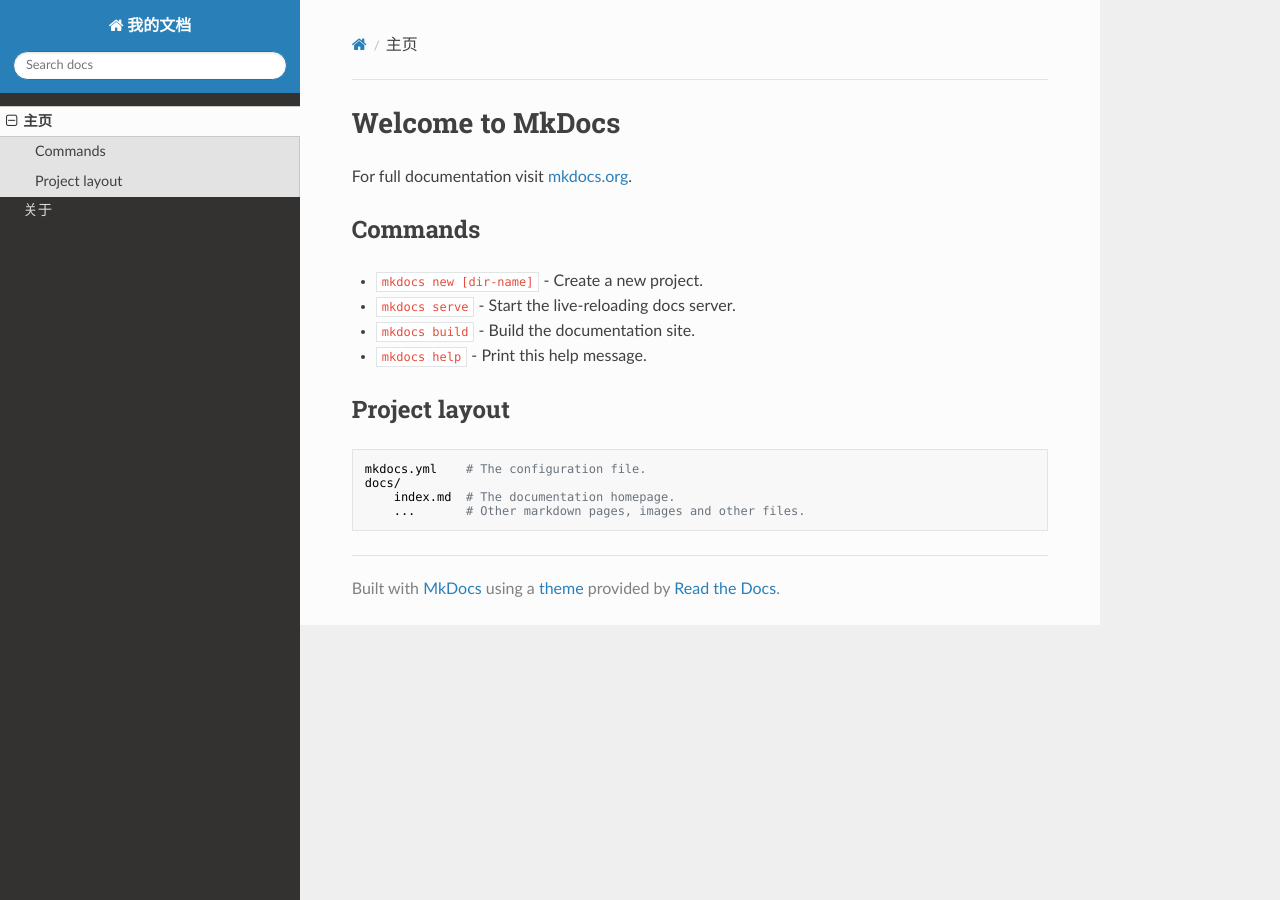
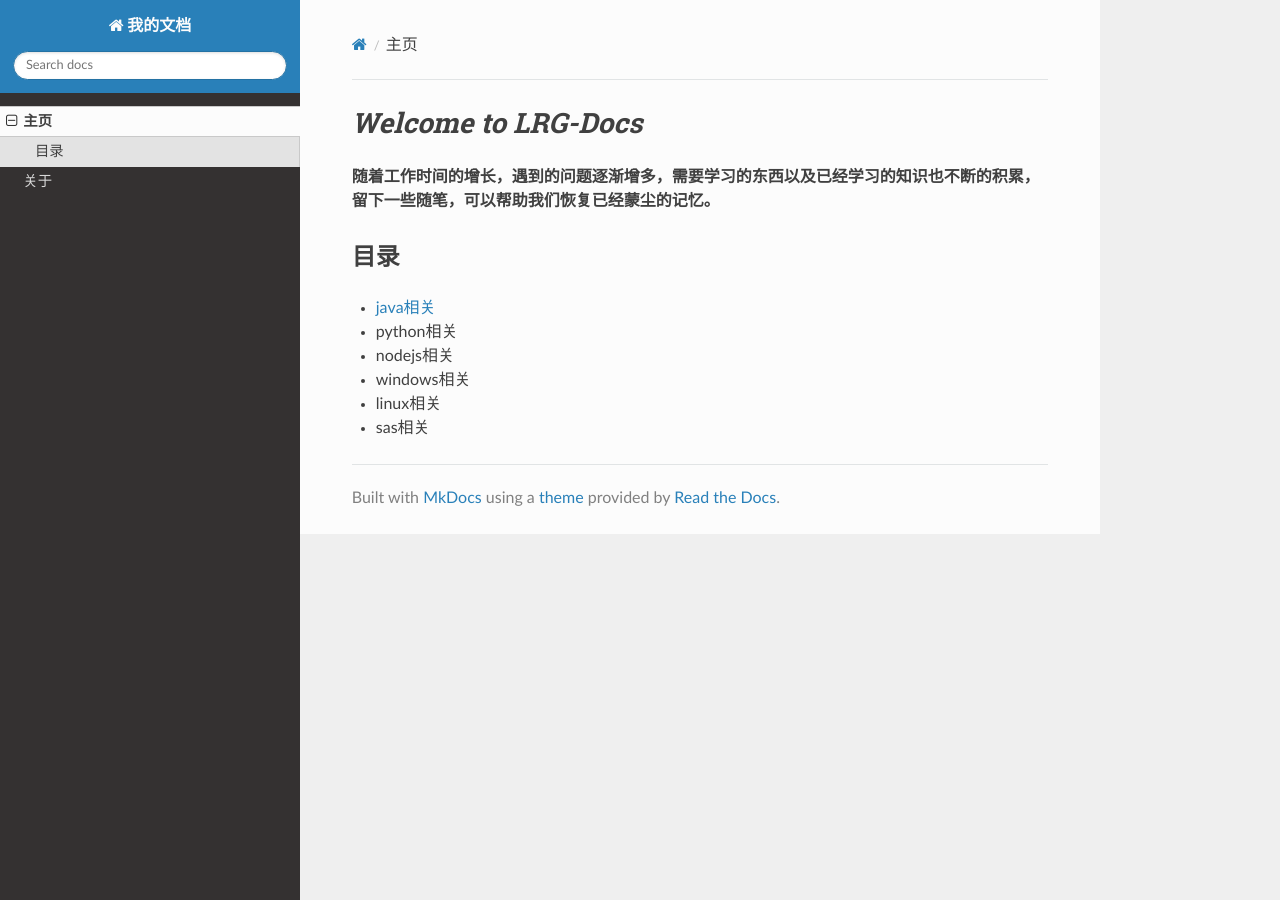
Before and after one commit to RuiGang-Luo/lrg-wiki, an MkDocs documentation site: the page built from docs/index.md, in a window 1280 px wide. Built offline with MkDocs 1.6.1, drawn with Linux system fonts in a browser that asks for light colours; nearby versions of some CDN libraries.

Commit message:
建目录 lrg

```diff
--- a/docs/index.md
+++ b/docs/index.md
@@ -1,17 +1,12 @@
-# Welcome to MkDocs
+# *Welcome to LRG-Docs*
 
-For full documentation visit [mkdocs.org](http://mkdocs.org).
+**随着工作时间的增长，遇到的问题逐渐增多，需要学习的东西以及已经学习的知识也不断的积累，留下一些随笔，可以帮助我们恢复已经蒙尘的记忆。**
 
-## Commands
+## 目录
 
-* `mkdocs new [dir-name]` - Create a new project.
-* `mkdocs serve` - Start the live-reloading docs server.
-* `mkdocs build` - Build the documentation site.
-* `mkdocs help` - Print this help message.
-
-## Project layout
-
-    mkdocs.yml    # The configuration file.
-    docs/
-        index.md  # The documentation homepage.
-        ...       # Other markdown pages, images and other files.
+- [java相关](java/index)
+- python相关
+- nodejs相关
+- windows相关
+- linux相关
+- sas相关
```
Also changed, not shown: docs/java/index.md (added).
